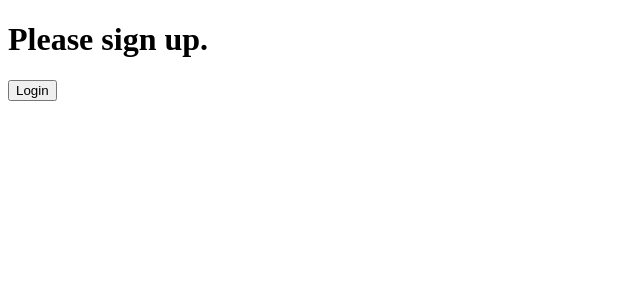
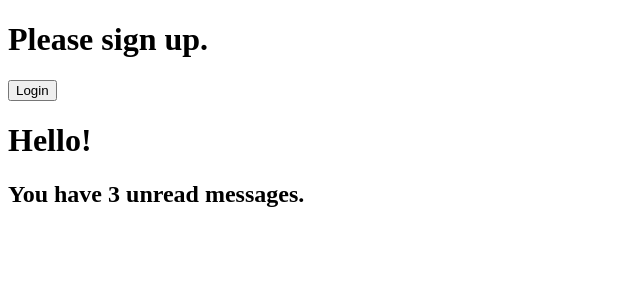
Before and after one commit to nicolasdupouy/codeTest_JavaScript, a React (Create React App) app in the folder React/my-app/: page / in a window 1280 px wide. Shown: the top 300 px of the page, without its empty margins (0-640 px from the left). Built offline with nearby package versions, Linux system fonts and the light colour scheme.

Commit message:
Test Conditional Rendering (Inline If with Logical && Operator)

```diff
--- a/React/my-app/src/index.js
+++ b/React/my-app/src/index.js
@@ -64,7 +64,26 @@
     }
 }
 
+function Mailbox(props) {
+  const unreadMessages = props.unreadMessages;
+  return (
+    <div>
+      <h1>Hello!</h1>
+      {unreadMessages.length > 0 &&
+        <h2>
+          You have {unreadMessages.length} unread messages.
+        </h2>
+      }
+    </div>
+  );
+}
+
+const messages = ['message 1', 'message 3', 'message 3'];
+
 ReactDOM.render(
-    <LoginControl />,
+    <div>
+        <LoginControl />
+        <Mailbox unreadMessages={messages} />
+    </div>,
     document.getElementById('root')
 );
```
